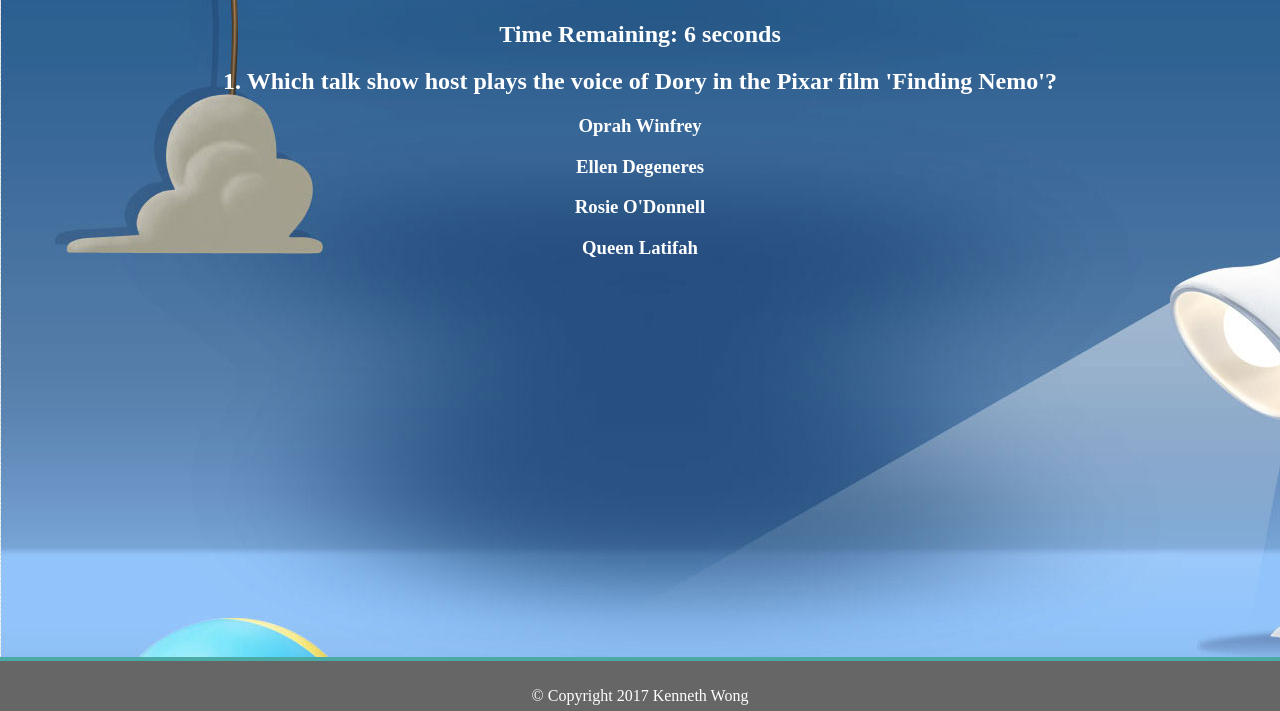
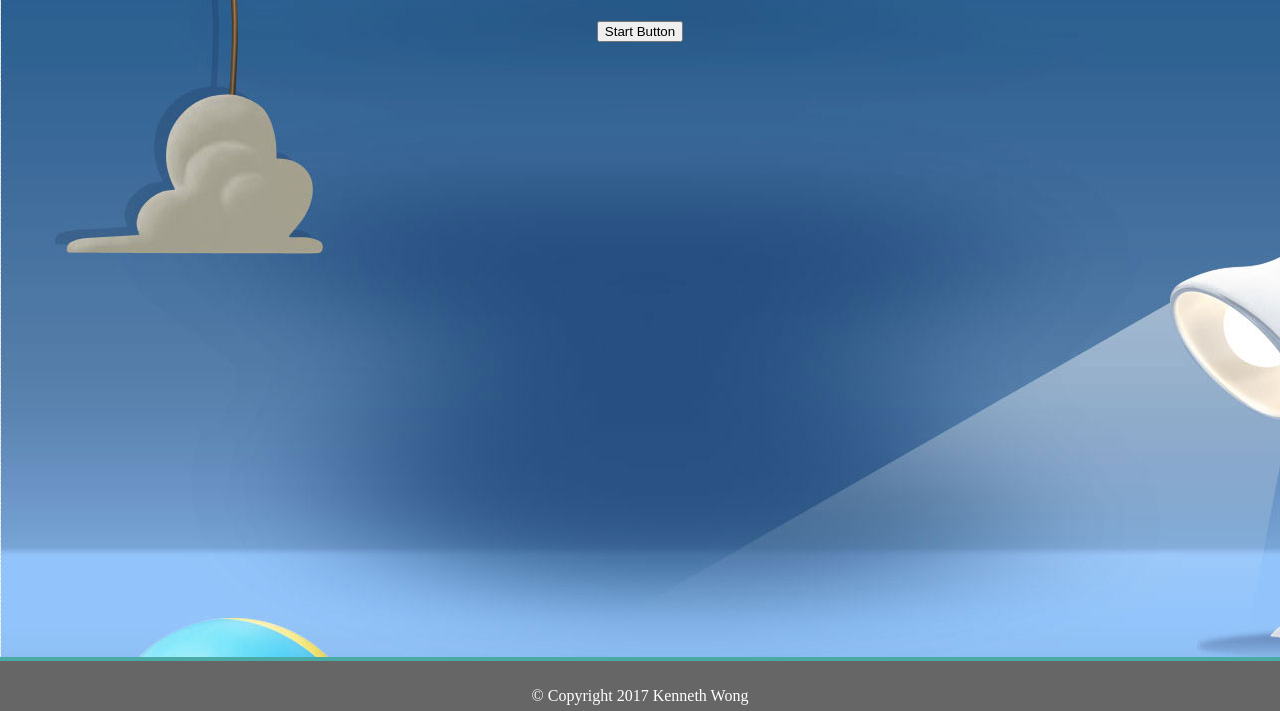
Before and after one commit to kennethlw/TriviaGame, a plain HTML site: page index.html in a window 1280 px wide. Shown: the part 89-800 px from the top of the page. Drawn offline with nearby package versions, Linux system fonts and the light colour scheme.

Commit message:
final working v

```diff
--- a/assets/css/style.css
+++ b/assets/css/style.css
@@ -12,6 +12,10 @@ h1 {
 	text-align:center;
 }
 
+#startButton {
+	text-align:center;
+	margin: 0 auto;
+}
 
 body {
 	background-image: url("../images/background.jpg");
--- a/assets/javascript/app.js
+++ b/assets/javascript/app.js
@@ -1,4 +1,4 @@
-$(document).ready(function () {
+$("#startButton").on("click", function game() {
 
 	var myArray = ["1. Which talk show host plays the voice of Dory in the Pixar film 'Finding Nemo'?",
 				   "2. What is WALL-E's job?",
@@ -36,9 +36,10 @@ $(document).ready(function () {
   var intervalId;
   var clockRunning = false;
 
-	alert("Click OK to start playing.");
+	$("#startButton").text("");
 
 	function one() {
+
       run();
 		  $("#question").html(myArray[count]);
 		  $("#button1").html(myOptions[count][0]);
@@ -48,6 +49,8 @@ $(document).ready(function () {
 
 
       setTimeout(next, 10000);
+
+      }
 
   };
 
@@ -143,9 +146,10 @@ $(document).ready(function () {
         $("#button2").html("");
         $("#button3").html("");
         $("#button4").html("");
+        $("#restart").html("<button> Start Over </button>");
         clearInterval(intervalId);
-        $("#restart").html("<button> Start Over </button>");
         $("#restart").on("click", restart);
+        clearInterval(intervalId);
 
     }
     setTimeout(one, 4000);
@@ -185,7 +189,6 @@ $(document).ready(function () {
     tracker--;
 
     if (tracker < 1) {
-      console.log("!!!!!!!!!!!!!!!!!!!!!");
       $("#correct").html("<h2>Time's Up!</h2>");
       displayImage();
       setTimeout(clearImage, 3000);
@@ -223,8 +226,9 @@ $(document).ready(function () {
       incorrectAnswer = 0;
       unanswered = 0;
       count = 0;
-      //tracker = 10;
-      one();
+      clockRunning = false;
+      clearInterval(intervalId);
+      game();
   }
   //call the function to setup the question and answers
   one();
--- a/index.html
+++ b/index.html
@@ -17,9 +17,8 @@
 
 <body>
   <h1 id="header">Pixar Trivia Game<hr></h1>
-  <div>
-    <p></p>
-  </div>
+  <div id="startButton">
+    <button>Start Button</button></div>
 	<h2 id="top"></h2>
       <div id="timer"></div>
   <h2 id="question"></h2>
```
